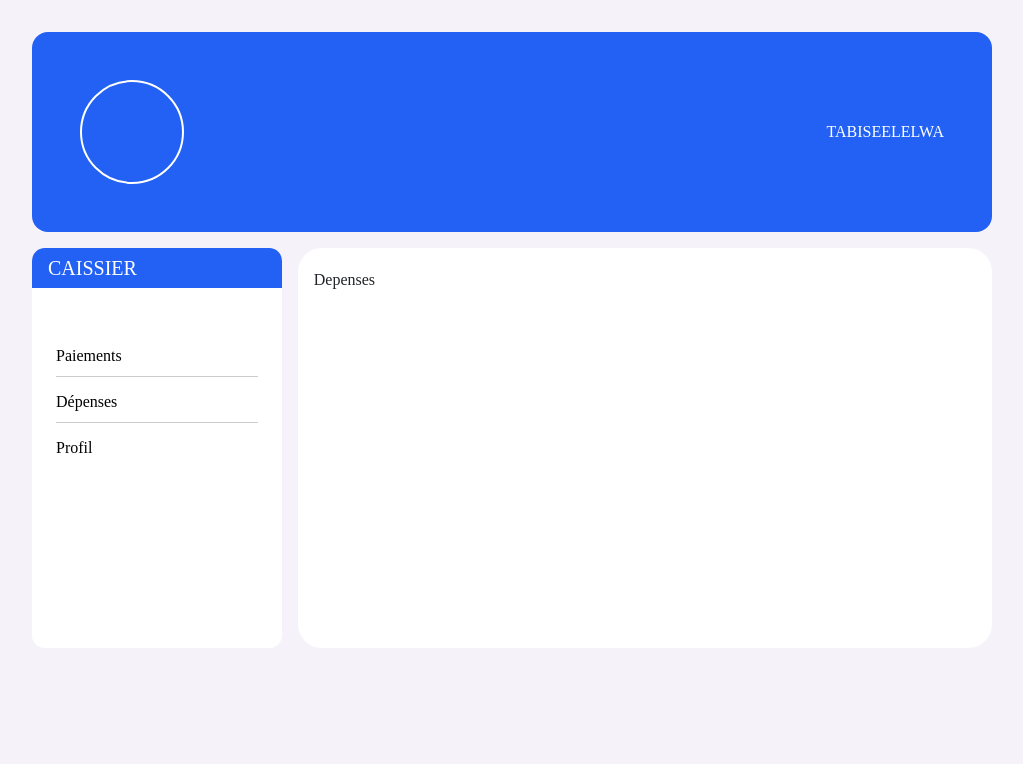
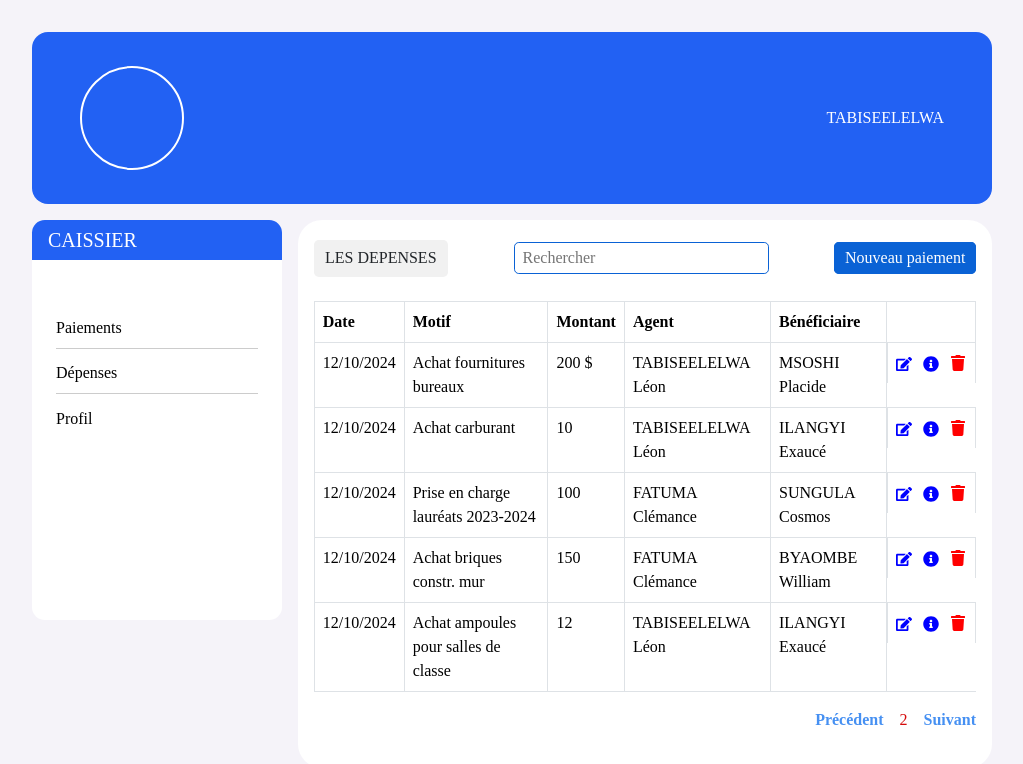
Before and after one commit to tabiseelelwa/shule-frontend, a React (Create React App) app: page /caisse/depenses in a window 1280 px wide. Shown: the top 764 px of the page, without its empty margins (128-1151 px from the left). Built offline with nearby package versions, Linux system fonts and the light colour scheme.

Commit message:
les dépenses

```diff
--- a/src/Pages/Caisse/Depenses.js
+++ b/src/Pages/Caisse/Depenses.js
@@ -1,9 +1,120 @@
-import React from 'react'
+import React from "react";
+import { FaEdit, FaInfoCircle, FaTrash } from "react-icons/fa";
+import { Link } from "react-router-dom";
 
 const Depenses = () => {
   return (
-    <div>Depenses</div>
-  )
-}
+    <div className="listPaiement">
+      <div className="head">
+        <div className="titre">LES DEPENSES</div>
+        <div className="filtre">
+          <input type="search" placeholder="Rechercher" />
+        </div>
+        <div className="btnAjout">
+          <Link to="/caisse/nouv-paiement">Nouveau paiement</Link>
+        </div>
+      </div>
+      <table className="table table-bordered">
+        <thead>
+          <tr>
+            <th>Date</th>
+            <th>Motif</th>
+            <th>Montant</th>
+            <th>Agent</th>
+            <th>Bénéficiaire</th>
+            <th></th>
+          </tr>
+        </thead>
+        <tbody>
+          <tr>
+            <td>12/10/2024</td>
+            <td>Achat fournitures bureaux</td>
+            <td>200 $</td>
+            <td>TABISEELELWA Léon</td>
+            <td>MSOSHI Placide</td>
+            <td className="btnAction">
+              <Link to="/caisse/modif-paie/idPaie">
+                <FaEdit style={{ color: "blue" }} />
+              </Link>
+              <Link to="/modif-apprenant/idApprenant">
+                <FaInfoCircle style={{ color: "blue" }} />
+              </Link>
+              <FaTrash style={{ color: "red" }} />
+            </td>
+          </tr>
+          <tr>
+            <td>12/10/2024</td>
+            <td>Achat carburant</td>
+            <td>10</td>
+            <td>TABISEELELWA Léon</td>
+            <td>ILANGYI Exaucé</td>
+            <td className="btnAction">
+              <Link to="/caisse/modif-paie/idPaie">
+                <FaEdit style={{ color: "blue" }} />
+              </Link>
+              <Link to="/modif-apprenant/idApprenant">
+                <FaInfoCircle style={{ color: "blue" }} />
+              </Link>
+              <FaTrash style={{ color: "red" }} />
+            </td>
+          </tr>
+          <tr>
+            <td>12/10/2024</td>
+            <td>Prise en charge lauréats 2023-2024</td>
+            <td>100</td>
+            <td>FATUMA Clémance</td>
+            <td>SUNGULA Cosmos</td>
+            <td className="btnAction">
+              <Link to="/caisse/modif-paie/idPaie">
+                <FaEdit style={{ color: "blue" }} />
+              </Link>
+              <Link to="/modif-apprenant/idApprenant">
+                <FaInfoCircle style={{ color: "blue" }} />
+              </Link>
+              <FaTrash style={{ color: "red" }} />
+            </td>
+          </tr>
+          <tr>
+            <td>12/10/2024</td>
+            <td>Achat briques constr. mur</td>
+            <td>150</td>
+            <td>FATUMA Clémance</td>
+            <td>BYAOMBE William</td>
+            <td className="btnAction">
+              <Link to="/caisse/modif-paie/idPaie">
+                <FaEdit style={{ color: "blue" }} />
+              </Link>
+              <Link to="/modif-apprenant/idApprenant">
+                <FaInfoCircle style={{ color: "blue" }} />
+              </Link>
+              <FaTrash style={{ color: "red" }} />
+            </td>
+          </tr>
+          <tr>
+            <td>12/10/2024</td>
+            <td>Achat ampoules pour salles de classe</td>
+            <td>12</td>
+            <td>TABISEELELWA Léon</td>
+            <td>ILANGYI Exaucé</td>
+            <td className="btnAction">
+              <Link to="/caisse/modif-paie/idPaie">
+                <FaEdit style={{ color: "blue" }} />
+              </Link>
+              <Link to="/modif-apprenant/idApprenant">
+                <FaInfoCircle style={{ color: "blue" }} />
+              </Link>
+              <FaTrash style={{ color: "red" }} />
+            </td>
+          </tr>
+        </tbody>
+      </table>
+      <div className="btnCtrl">
+        <p className="btnPrecedent">Précédent</p>
+        <p className="pageActive">2</p>
+        <p className="btnSuivant">Suivant</p>
+      </div>
+    </div>
+  );
+};
 
-export default Depenses
+export default Depenses;
```
